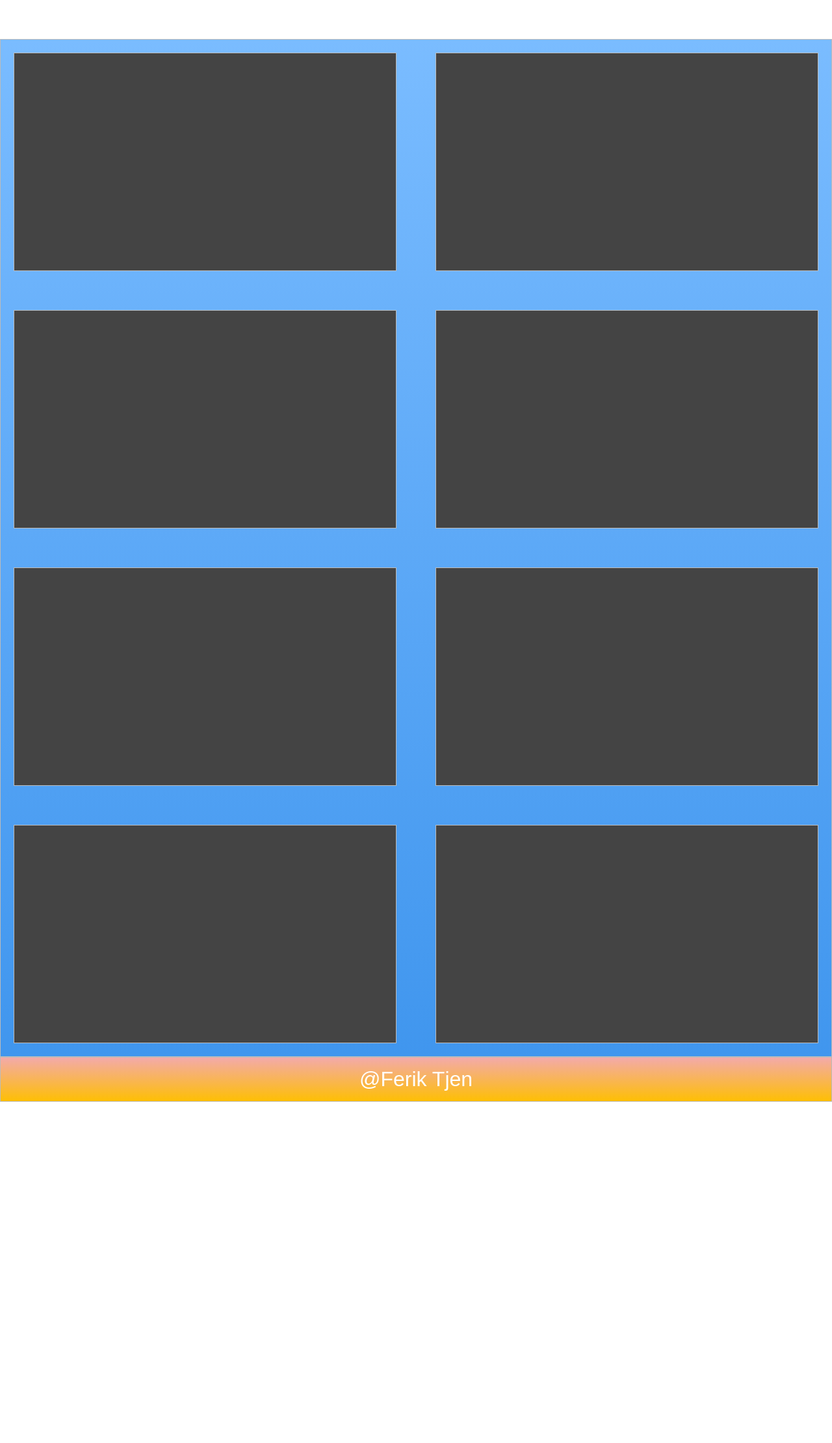
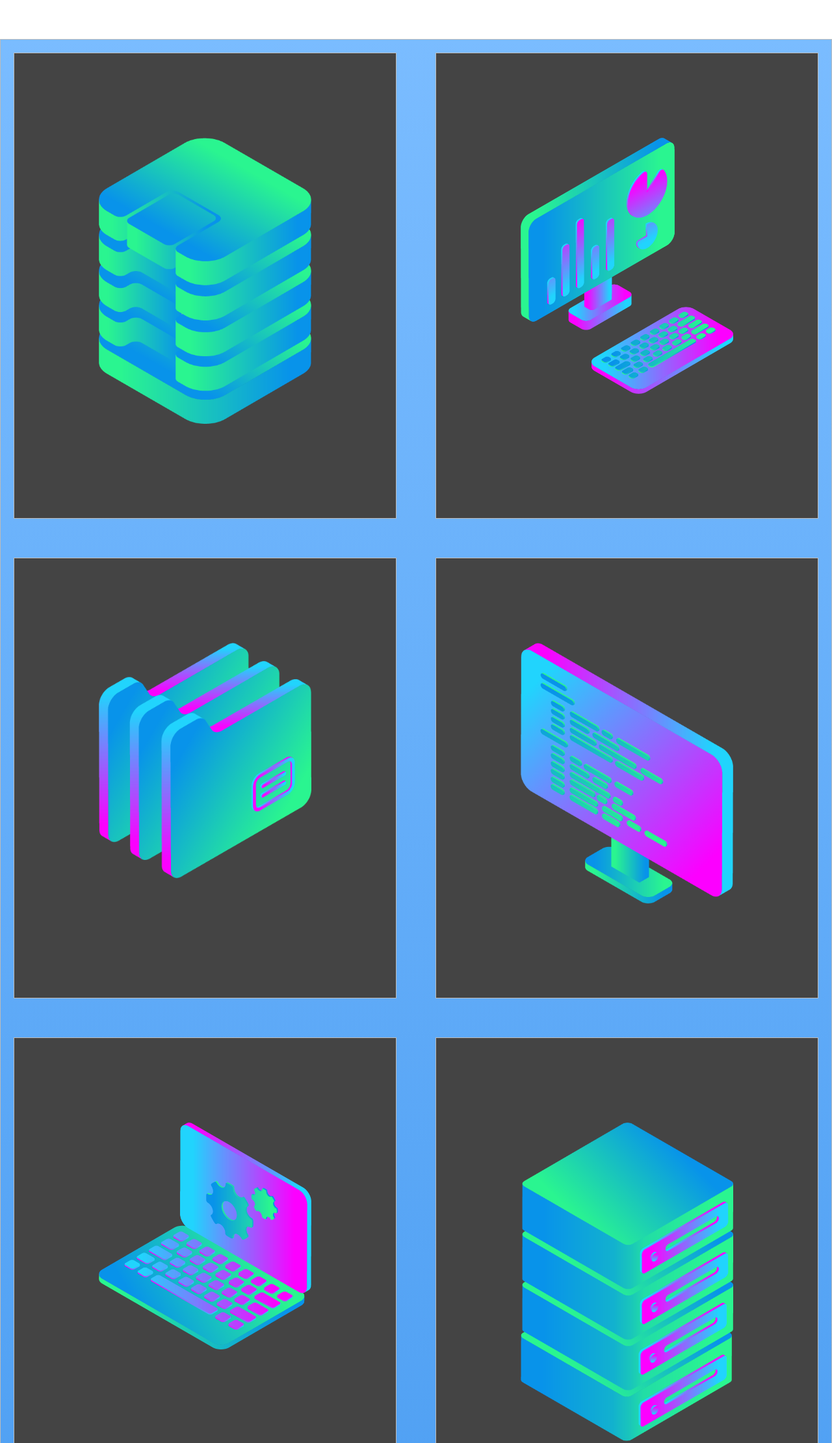
Before and after one commit to KirefTjen/Default-web-template, a plain HTML site: page index.html in a window 1280 px wide. Shown: the part 580-2800 px from the top of the page at 65% size. Before the commit the page ends 2275 px from the top, so only its background shows below. Drawn offline with Linux system fonts and the light colour scheme.

Commit message:
Update index.html
Take out images source from folder

```diff
--- a/index.html
+++ b/index.html
@@ -2,26 +2,28 @@
 <html>
 	<head>
 		<title>Layout Master</title>
-  <link rel="stylesheet" type="text/css" href="./style.css">
+		<link rel="stylesheet" type="text/css" href="./style.css" />
 	</head>
 	<body>
-  <nav class= "zone blue sticky">
+		<nav class="zone blue sticky">
 			<ul class="main_nav">
 				<li><a href="#">About</a></li>
 				<li><a href="#">Client</a></li>
 				<li class="push"><a href="#">Contact Us</a></li>
 			</ul>
 		</nav>
-  <div class="container"><img class="cover" src="./img/undraw.png" alt=""></div>
+		<div class="container">
+			<img class="cover" src="./img/undraw.png" alt="" />
+		</div>
 		<div class="zone blue grid_wrapper">
-    <div class="box zone"><img src="./img/data_storage_2_2.png" alt=""></div>
-    <div class="box zone"><img src="./img/desktop_analytics_2.png" alt=""></div>
-    <div class="box zone"><img src="./img/files_2.png" alt=""></div>
-    <div class="box zone"><img src="./img/monitor_coding_2.png" alt=""></div>
-    <div class="box zone"><img src="./img/monitor_settings_2.png" alt=""></div>
-    <div class="box zone"><img src="./img/server_2_2.png" alt=""></div>
-    <div class="box zone"><img src="./img/server_3.png" alt=""></div>
-    <div class="box zone"><img src="./img/server_safe_2.png" alt=""></div>
+			<div class="box zone"><img src="./data_storage_2_2.png" alt="" /></div>
+			<div class="box zone"><img src="./desktop_analytics_2.png" alt="" /></div>
+			<div class="box zone"><img src="./files_2.png" alt="" /></div>
+			<div class="box zone"><img src="./monitor_coding_2.png" alt="" /></div>
+			<div class="box zone"><img src="./monitor_settings_2.png" alt="" /></div>
+			<div class="box zone"><img src="./server_2_2.png" alt="" /></div>
+			<div class="box zone"><img src="./server_3.png" alt="" /></div>
+			<div class="box zone"><img src="./server_safe_2.png" alt="" /></div>
 		</div>
 		<footer class="zone yellow">@Ferik Tjen</footer>
 	</body>
```
Lines whose indentation alone changed are shown as unchanged.
